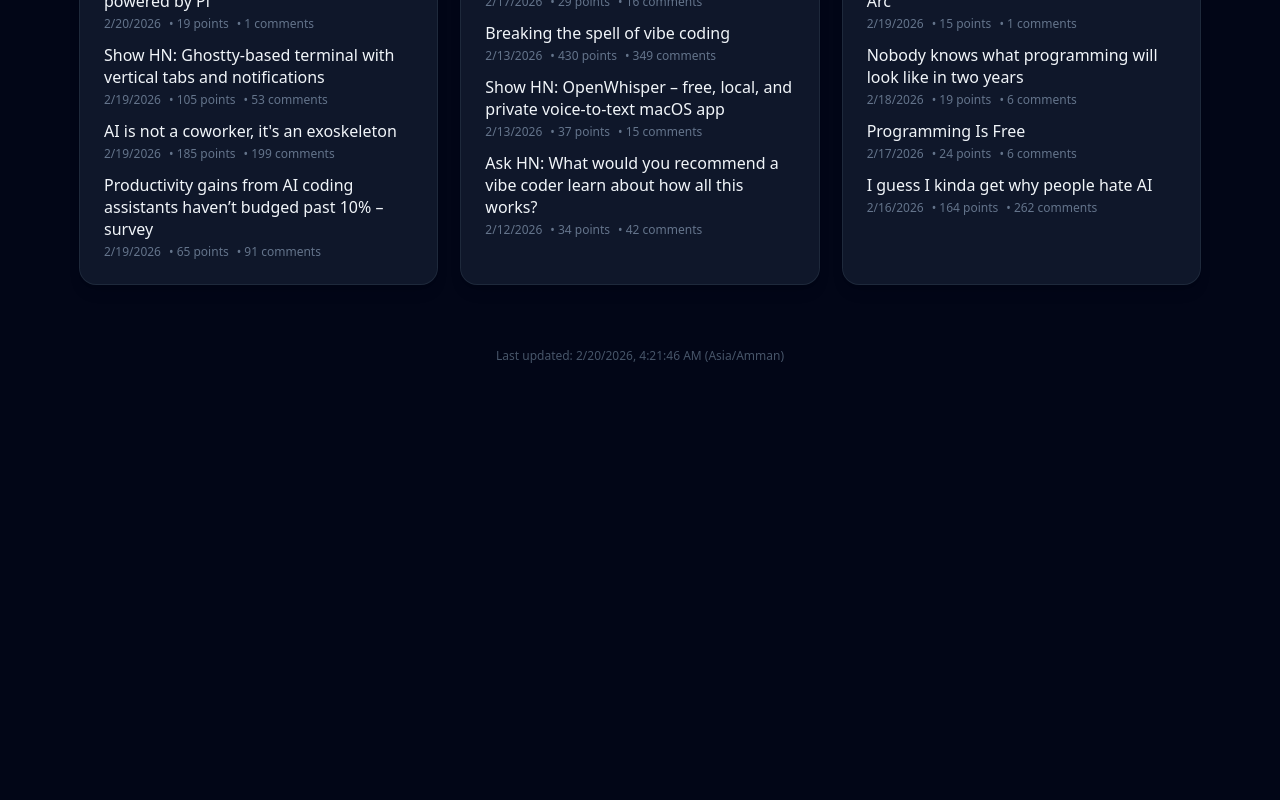
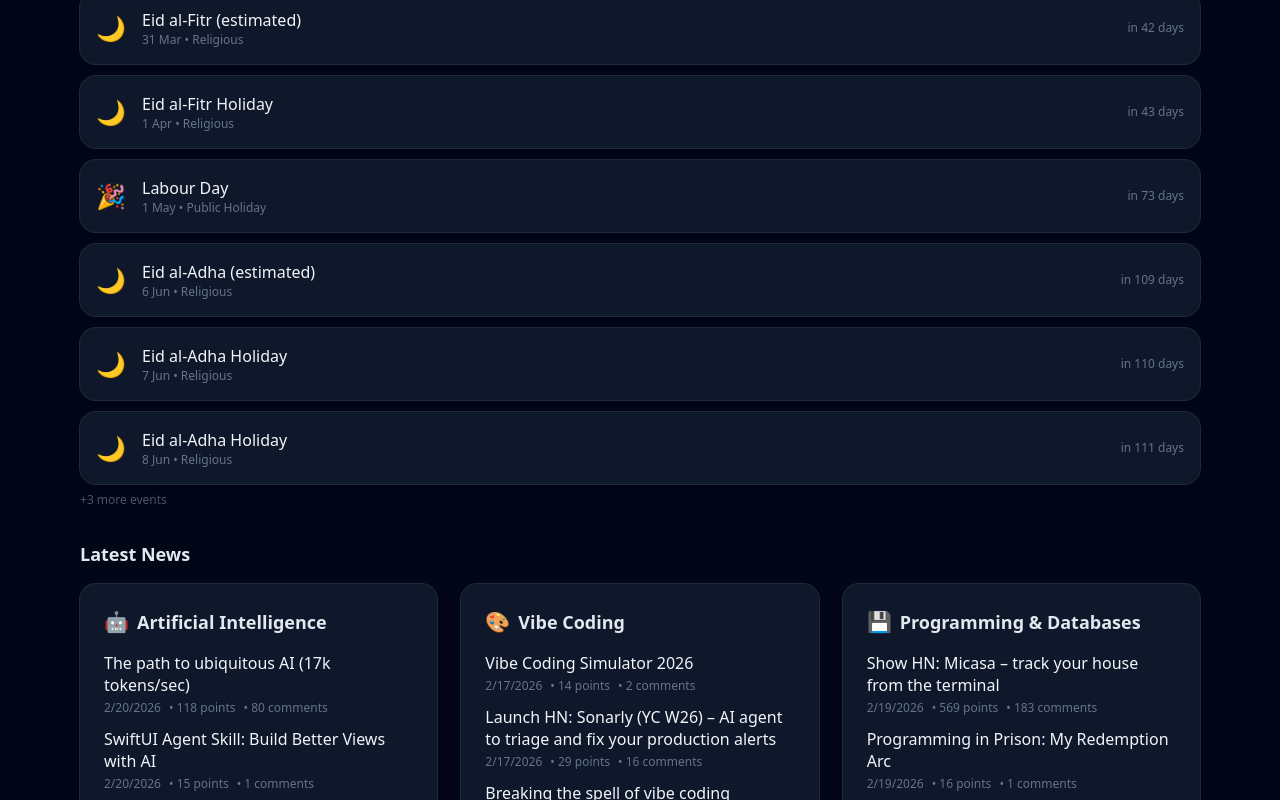
Before and after one commit to dev-knght/morning-dashboard, a React (Vite) app: page / in a window 1280 px wide. Shown: the part 1320-2120 px from the top of the page. Before the commit the page ends 1732 px from the top, so only its background shows below. Built offline with nearby package versions, Linux system fonts and the light colour scheme; the HTML template or start-up script is replaced by a standard one.

Commit message:
feat(events): add Events & Holidays section with fallback list

```diff
--- a/public/data/dashboard.json
+++ b/public/data/dashboard.json
@@ -1,21 +1,21 @@
 {
-  "updatedAt": "2026-02-20T04:21:46.846Z",
+  "updatedAt": "2026-02-20T12:06:22.730Z",
   "timezone": "Asia/Amman",
   "weather": {
     "current": {
-      "temp_c": 5.1,
-      "humidity": 81,
-      "wind_kph": 9.1,
+      "temp_c": 20.3,
+      "humidity": 27,
+      "wind_kph": 22.8,
       "weather_code": 0,
       "weather_desc": "Clear sky"
     },
     "tomorrow": {
       "date": "2026-02-21",
-      "temp_max_c": 22,
-      "temp_min_c": 9.4,
-      "humidity_max": 95,
-      "humidity_min": 25,
-      "wind_kph": 29.9,
+      "temp_max_c": 22.4,
+      "temp_min_c": 9.5,
+      "humidity_max": 96,
+      "humidity_min": 26,
+      "wind_kph": 27.9,
       "weather_code": 2,
       "weather_desc": "Partly cloudy"
     }
@@ -23,7 +23,7 @@
   "metals": {
     "goldUSD": 2850,
     "oilUSD": 79,
-    "updatedAt": "2026-02-20T04:21:46.846Z",
+    "updatedAt": "2026-02-20T12:06:22.730Z",
     "gold24KUSD": 91.63,
     "gold21KUSD": 80.18,
     "gold18KUSD": 68.72,
@@ -33,51 +33,108 @@
   },
   "exchange": {
     "JOD": 0.709,
-    "EUR": 0.8491,
-    "GBP": 0.7422,
-    "SAR": 3.7502
+    "EUR": 0.8507,
+    "GBP": 0.7439,
+    "SAR": 3.7509
   },
   "prayer": {
     "fajr": "05:07",
     "maghrib": "17:26",
     "date": "20 Feb 2020"
   },
+  "events": [
+    {
+      "date": "2026-01-01",
+      "name": "New Year's Day",
+      "type": "Public Holiday"
+    },
+    {
+      "date": "2026-03-01",
+      "name": "Ramadan Start (estimated)",
+      "type": "Religious"
+    },
+    {
+      "date": "2026-03-31",
+      "name": "Eid al-Fitr (estimated)",
+      "type": "Religious"
+    },
+    {
+      "date": "2026-04-01",
+      "name": "Eid al-Fitr Holiday",
+      "type": "Religious"
+    },
+    {
+      "date": "2026-05-01",
+      "name": "Labour Day",
+      "type": "Public Holiday"
+    },
+    {
+      "date": "2026-06-06",
+      "name": "Eid al-Adha (estimated)",
+      "type": "Religious"
+    },
+    {
+      "date": "2026-06-07",
+      "name": "Eid al-Adha Holiday",
+      "type": "Religious"
+    },
+    {
+      "date": "2026-06-08",
+      "name": "Eid al-Adha Holiday",
+      "type": "Religious"
+    },
+    {
+      "date": "2026-08-25",
+      "name": "Islamic New Year",
+      "type": "Religious"
+    },
+    {
+      "date": "2026-11-30",
+      "name": "Independence Day",
+      "type": "National"
+    },
+    {
+      "date": "2026-12-25",
+      "name": "Christmas Day",
+      "type": "Public Holiday"
+    }
+  ],
   "news": {
     "ai": [
       {
+        "title": "The path to ubiquitous AI (17k tokens/sec)",
+        "url": "https://taalas.com/the-path-to-ubiquitous-ai/",
+        "points": 118,
+        "comments": 80,
+        "created_at": "2026-02-20T10:32:52.000Z"
+      },
+      {
+        "title": "SwiftUI Agent Skill: Build Better Views with AI",
+        "url": "https://www.avanderlee.com/ai-development/swiftui-agent-skill-build-better-views-with-ai/",
+        "points": 15,
+        "comments": 1,
+        "created_at": "2026-02-20T10:31:17.000Z"
+      },
+      {
+        "title": "Amazon service was taken down by AI coding bot",
+        "url": "https://www.ft.com/content/00c282de-ed14-4acd-a948-bc8d6bdb339d",
+        "points": 11,
+        "comments": 2,
+        "created_at": "2026-02-20T05:23:18.000Z"
+      },
+      {
+        "title": "Micron Is Spending $200B to Break the AI Memory Bottleneck",
+        "url": "https://www.wsj.com/tech/micron-is-spending-200-billion-to-break-the-ai-memory-bottleneck-a4cc74a1",
+        "points": 13,
+        "comments": 5,
+        "created_at": "2026-02-20T03:58:46.000Z"
+      },
+      {
         "title": "An AI Agent Published a Hit Piece on Me – The Operator Came Forward",
         "url": "https://theshamblog.com/an-ai-agent-wrote-a-hit-piece-on-me-part-4/",
-        "points": 140,
-        "comments": 77,
+        "points": 405,
+        "comments": 348,
         "created_at": "2026-02-20T03:05:08.000Z"
-      },
-      {
-        "title": "Pi for Excel: AI sidebar add-in for Excel, powered by Pi",
-        "url": "https://github.com/tmustier/pi-for-excel",
-        "points": 19,
-        "comments": 1,
-        "created_at": "2026-02-20T02:20:06.000Z"
-      },
-      {
-        "title": "Show HN: Ghostty-based terminal with vertical tabs and notifications",
-        "url": "https://github.com/manaflow-ai/cmux",
-        "points": 105,
-        "comments": 53,
-        "created_at": "2026-02-19T21:30:04.000Z"
-      },
-      {
-        "title": "AI is not a coworker, it's an exoskeleton",
-        "url": "https://www.kasava.dev/blog/ai-as-exoskeleton",
-        "points": 185,
-        "comments": 199,
-        "created_at": "2026-02-19T19:55:11.000Z"
-      },
-      {
-        "title": "Productivity gains from AI coding assistants haven’t budged past 10% – survey",
-        "url": "https://shiftmag.dev/this-cto-says-93-of-developers-use-ai-but-productivity-is-still-10-8013/",
-        "points": 65,
-        "comments": 91,
-        "created_at": "2026-02-19T19:03:32.000Z"
       }
     ],
     "vibeCoding": [
@@ -121,14 +178,14 @@
       {
         "title": "Show HN: Micasa – track your house from the terminal",
         "url": "https://micasa.dev",
-        "points": 485,
-        "comments": 154,
+        "points": 569,
+        "comments": 183,
         "created_at": "2026-02-19T15:54:14.000Z"
       },
       {
         "title": "Programming in Prison: My Redemption Arc",
         "url": "https://www.ck-7vn.dev/blog/Home",
-        "points": 15,
+        "points": 16,
         "comments": 1,
         "created_at": "2026-02-19T15:32:14.000Z"
       },
--- a/src/App.jsx
+++ b/src/App.jsx
@@ -4,6 +4,7 @@ import Weather from './components/Weather';
 import Metals from './components/Metals';
 import ExchangeRates from './components/ExchangeRates';
 import PrayerTimes from './components/PrayerTimes';
+import Events from './components/Events';
 import News from './components/News';
 
 export default function App() {
@@ -38,7 +39,7 @@ export default function App() {
     );
   }
 
-  const { weather, metals, exchange, prayer, news } = data;
+  const { weather, metals, exchange, prayer, events, news } = data;
 
   return (
     <div className="min-h-screen bg-slate-950 max-w-6xl mx-auto px-4 py-6">
@@ -47,6 +48,7 @@ export default function App() {
       <Metals metals={metals} />
       <ExchangeRates exchange={exchange} />
       <PrayerTimes prayer={prayer} />
+      <Events events={events} />
       <News news={news} />
       <footer className="text-center text-slate-600 text-xs py-6">
         Last updated: {new Date(data.updatedAt).toLocaleString()} (Asia/Amman)
--- /dev/null
+++ b/src/components/Events.jsx
@@ -0,0 +1,52 @@
+export default function Events({ events }) {
+  if (!events || events.length === 0) return null;
+
+  // Format date like "20 Feb" or "Wed 20 Feb"
+  const formatDate = dateStr => {
+    const d = new Date(dateStr);
+    return d.toLocaleDateString('en-GB', { day: 'numeric', month: 'short' });
+  };
+
+  // Compute days from today
+  const today = new Date().toISOString().split('T')[0];
+  const getDays = dateStr => {
+    const diff = (new Date(dateStr) - new Date(today)) / (1000 * 60 * 60 * 24);
+    return Math.round(diff);
+  };
+
+  return (
+    <section className="py-4">
+      <h2 className="text-lg font-semibold text-slate-200 mb-4">Events & Holidays</h2>
+      <div className="space-y-3">
+        {events.slice(0, 8).map((ev, idx) => {
+          const days = getDays(ev.date);
+          let badge = null;
+          if (days === 0) badge = <span className="text-xs bg-emerald-500/20 text-emerald-400 px-2 py-0.5 rounded">Today</span>;
+          else if (days > 0) badge = <span className="text-xs text-slate-500">in {days} day{days > 1 ? 's' : ''}</span>;
+          else badge = <span className="text-xs text-red-400">passed</span>;
+
+          return (
+            <div key={idx} className="rounded-2xl bg-slate-900 p-4 shadow-lg ring-1 ring-slate-800 flex items-center justify-between">
+              <div className="flex items-center gap-4">
+                {/* Icon */}
+                <div className="text-2xl">
+                  {ev.type === 'Public Holiday' ? '🎉' : ev.type === 'Religious' ? '🌙' : ev.type === 'National' ? '🇯🇴' : '📅'}
+                </div>
+                <div>
+                  <p className="text-slate-100 font-medium">{ev.name}</p>
+                  <p className="text-xs text-slate-500">
+                    {formatDate(ev.date)} {ev.type && `• ${ev.type}`}
+                  </p>
+                </div>
+              </div>
+              {badge}
+            </div>
+          );
+        })}
+      </div>
+      {events.length > 8 && (
+        <p className="text-xs text-slate-600 mt-2">+{events.length - 8} more events</p>
+      )}
+    </section>
+  );
+}
```
Also changed, not shown: scripts/update-data.js (+39 -0 lines), 6 other files (tests, documents, lock files or other folders).
